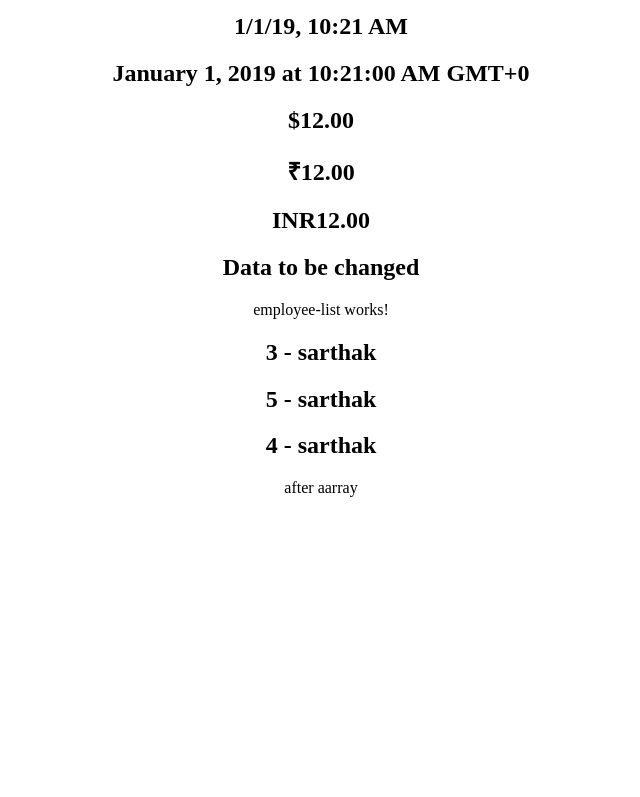
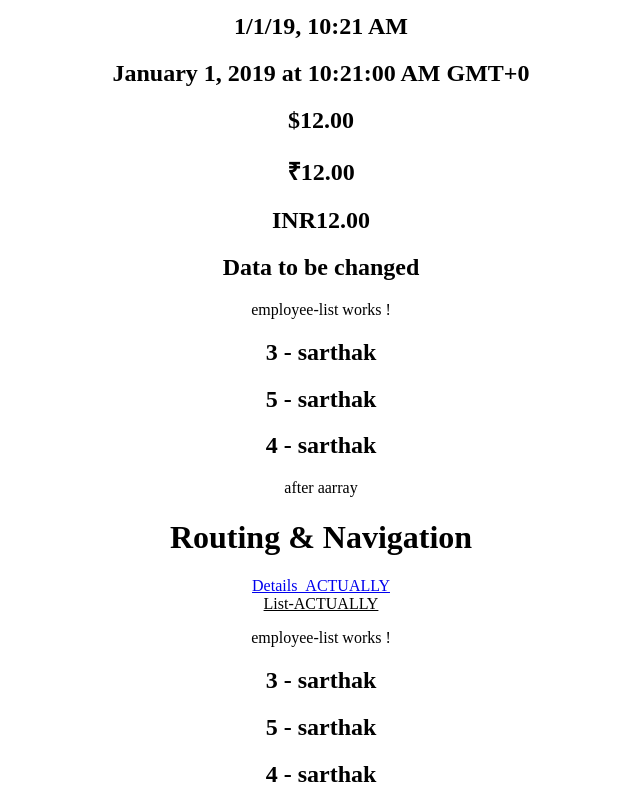
Before and after one commit to sarthakbhutani/angular-7-features, an Angular app: page /employee-list in a window 1280 px wide. Before the commit this address led to /. Shown: the part 2000-2797 px from the top of the page, without its empty margins (319-959 px from the left). Before the commit the page ends 2513 px from the top, so only its background shows below. Built offline with nearby package versions, Linux system fonts and the light colour scheme.

Commit message:
Added routing to the project and able to handle misroutes or wild card routes.

```diff
--- a/src/app/app-routing.module.ts
+++ b/src/app/app-routing.module.ts
@@ -1,10 +1,20 @@
 import { NgModule } from '@angular/core';
 import { Routes, RouterModule } from '@angular/router';
+import { EmployeeDetailsComponent } from './employee-details/employee-details.component';
+import { EmployeeListComponent } from './employee-list/employee-list.component';
+import { PageNotFoudComponent } from './page-not-foud/page-not-foud.component';
 
-const routes: Routes = [];
+const routes: Routes = [
+  {path : "", redirectTo : "/employee-list", pathMatch : "full" },
+  {path : "employee-list", component : EmployeeListComponent},
+  {path : "employee-details" , component : EmployeeDetailsComponent},
+  {path : "**", component : PageNotFoudComponent}
+];
+///route : obj :: contains url
 
 @NgModule({
   imports: [RouterModule.forRoot(routes)],
   exports: [RouterModule]
 })
 export class AppRoutingModule { }
+export const RoutingComponents =  [EmployeeDetailsComponent, EmployeeListComponent ];
--- a/src/app/app.component.html
+++ b/src/app/app.component.html
@@ -7,4 +7,10 @@
 <h2>{{messageFromChild}}</h2>
   <!-- <app-employee-details></app-employee-details> -->
 <app-employee-list></app-employee-list>
+<h1>Routing  & Navigation</h1>
+<nav>
+  <a routerLink="/employee-details" routerLinkActive="active" >Details_ACTUALLY</a>
+  <br>
+  <a routerLink = "/employee-list" routerLinkActive="active">List-ACTUALLY </a>
+</nav>
 <router-outlet></router-outlet>
--- a/src/app/employee-list/employee-list.component.html
+++ b/src/app/employee-list/employee-list.component.html
@@ -1,5 +1,5 @@
 <p>
-  employee-list works!
+  employee-list works !
 </p>
 <div *ngFor="let empl of employee">
   <h2>{{empl.id}} - {{empl.name}} </h2>
--- /dev/null
+++ b/src/app/page-not-foud/page-not-foud.component.ts
@@ -0,0 +1,19 @@
+import { Component, OnInit } from '@angular/core';
+
+@Component({
+  selector: 'app-page-not-foud',
+  template: `
+    <p>
+      Page Not Foundz.
+    </p>
+  `,
+  styles: []
+})
+export class PageNotFoudComponent implements OnInit {
+
+  constructor() { }
+
+  ngOnInit() {
+  }
+
+}
--- a/src/styles.css
+++ b/src/styles.css
@@ -1 +1,4 @@
 /* You can add global styles to this file, and also import other style files */
+nav a.active{
+    color : black;
+}
```
Also changed, not shown: src/app/app.module.ts (+6 -5 lines), 1 other file (tests, documents, lock files or other folders).
